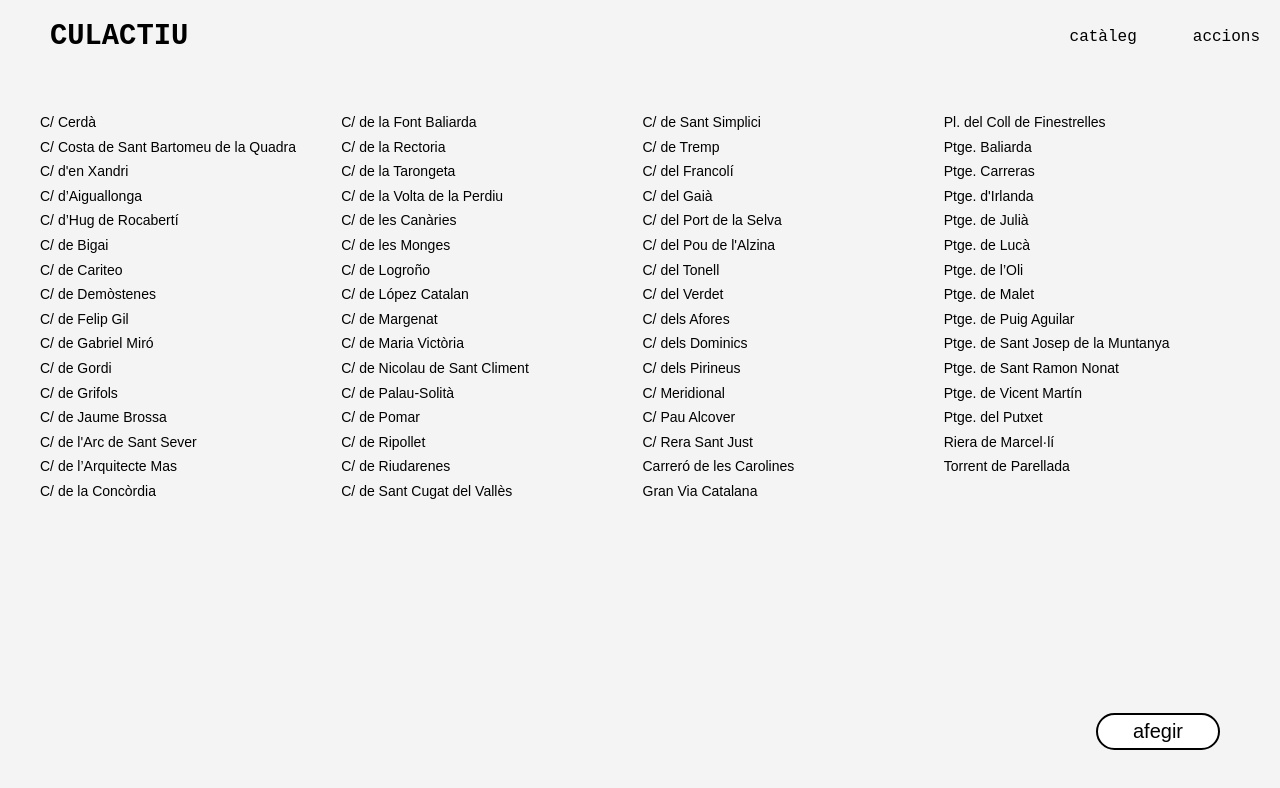
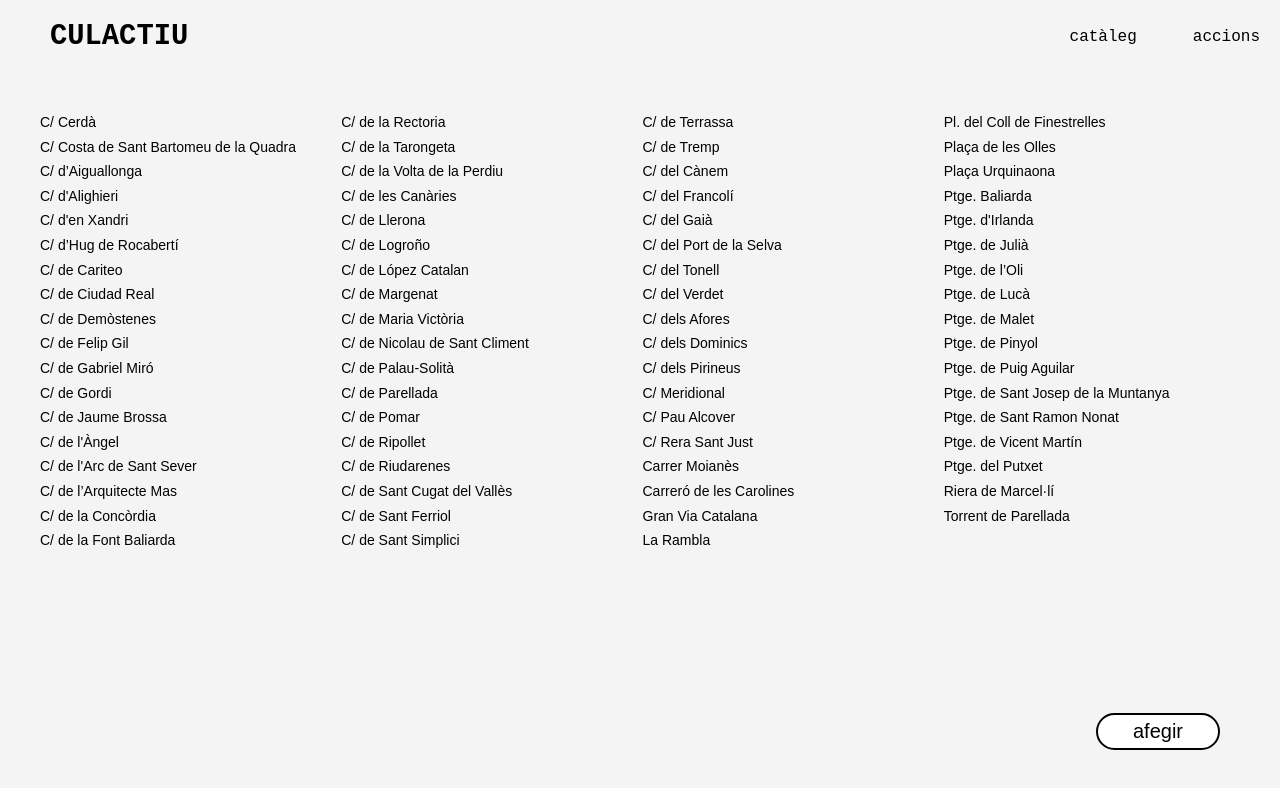
Before and after one commit to sboschraga/culactiu-web, a React (Create React App) app in the folder client/: page /cataleg in a window 1280 px wide. Shown: the top 788 px of the page. Built offline with nearby package versions, Linux system fonts and the light colour scheme; a web font is replaced by a local one.

Commit message:
Part 1: Només codi

```diff
--- a/client/src/data/infoCarrers.js
+++ b/client/src/data/infoCarrers.js
@@ -114,7 +114,7 @@
     lon: 2.181049643017582,
     fotos: ["null", "null"],
     simbols: [
-      "/simbols/1ele.png",
+      "/simbols/1linea.png",
       "/simbols/2mes15.png",
       "/simbols/3paret.png",
       "/simbols/4privat.png",
@@ -166,6 +166,18 @@
       "/simbols/2mes15.png",
       "/simbols/3valla.png",
       "/simbols/4privat.png",
+      "/simbols/5ambdues.png"
+    ]
+  },
+  "C/ de Ciudad Real": {
+    lat: 41.40373541586898,
+    lon: 2.159143219515575,
+    fotos: ["null", "null"],
+    simbols: [
+      "/simbols/1linea.png",
+      "/simbols/2mes15.png",
+      "/simbols/3porta.png",
+      "/simbols/4públic.png",
       "/simbols/5ambdues.png"
     ]
   },
@@ -225,7 +237,7 @@
       "/simbols/1linea.png",
       "/simbols/2mes15.png",
       "/simbols/3paret.png",
-      "simb/simbols/4públic.pngol4",
+      "simb/simbols/4públic.png",
       "/simbols/5ambdues.png"
     ]
   },
@@ -241,6 +253,30 @@
       "/simbols/5ambdues.png"
     ]
   },
+  "C/ de Terrassa": {
+    lat: 41.40011834244361,
+    lon: 2.1635498425987008,
+    fotos: ["null", "null"],
+    simbols: [
+      "/simbols/1linea.png",
+      "/simbols/2mes15.png",
+      "/simbols/3porta.png",
+      "/simbols/4públic.png",
+      "/simbols/5peatonal.png"
+    ]
+  },
+  "Ptge. de l’Oli": {
+    lat: 41.38486990940606,
+    lon: 2.1785662819454026,
+    fotos: ["/img/Ciutat-vella/carrer-de-loli_ciutat_vella.jpg", "/img/Ciutat-vella/carrer-de-loli_2_ciutat-vella.jpg"],
+    simbols: [
+      "/simbols/1linea.png",
+      "/simbols/2mes15.png",
+      "/simbols/3porta.png",
+      "/simbols/4públic.png",
+      "/simbols/5ambdues.png"
+    ]
+  },
   "C/ de Logroño": {
     lat: 41.44050235020748,
     lon: 2.1570647898075523,
@@ -250,7 +286,7 @@
       "/simbols/2mes15.png",
       "/simbols/3valla.png",
       "/simbols/4públic.png",
-      "/simbols/5peatonal.png"
+      "/simbols/5ambdues.png"
     ]
   },
   "C/ de la Font Baliarda": {
@@ -289,9 +325,9 @@
       "/simbols/5ambdues.png"
     ]
   },
-  "C/ de Grifols": {
-    lat: 41.427648709195665,
-    lon: 2.1599186262859384,
+  "C/ d'Alighieri": {
+    lat: 41.427633157559505,
+    lon: 2.157228248553096,
     fotos: ["null", "null"],
     simbols: [
       "/simbols/1linea.png",
@@ -319,10 +355,10 @@
     fotos: ["null", "null"],
     simbols: [
       "/simbols/1linea.png",
-      "/simbols/2menys15.png",
-      "/simbols/3paret.png",
-      "/simbols/4privat.png",
-      "/simbols/5peatonal.png"
+      "/simbols/2mes15.png",
+      "/simbols/3porta.png",
+      "/simbols/4públic.png",
+      "/simbols/5ambdues.png"
     ]
   },
   "Ptge. de Sant Ramon Nonat": {
@@ -379,7 +415,7 @@
     fotos: ["null", "null"],
     simbols: [
       "/simbols/1linea.png",
-      "simb/simbols/2menys15.pngol2",
+      "simb/simbols/2menys15.png",
       "/simbols/3porta.png",
       "/simbols/4públic.png",
       "/simbols/5ambdues.png"
@@ -394,17 +430,17 @@
       "/simbols/2menys15.png",
       "/simbols/3porta.png",
       "/simbols/4públic.png",
-      "simb/simbols/5peatonal.pngol5"
+      "simb/simbols/5peatonal.png"
     ]
   },
-  "Ptge. Carreras": {
-    lat: 41.45683504455201,
-    lon: 2.181884727189601,
+  "C/ de Llerona": {
+    lat: 41.45683948880206,
+    lon: 2.182384290968574,
     fotos: ["null", "null"],
     simbols: [
       "/simbols/1linea.png",
       "/simbols/2menys15.png",
-      "/simbols/3valla.png",
+      "/simbols/3porta.png",
       "/simbols/4públic.png",
       "/simbols/5ambdues.png"
     ]
@@ -463,7 +499,7 @@
     fotos: ["/img/Sant-Andreu/Carrer-de-tremp-1_Sant-Andreu.jpg", "/img/Sant-Andreu/Carrer-de-tremp-2_Sant-Andreu.jpg", "/img/Sant-Andreu/Carrer-de-tremp-3_Sant-Andreu.jpg"],
     simbols: [
       "/simbols/1ele.png",
-      "/simbols/2mes15.png",
+      "/simbols/2menys15.png",
       "/simbols/3paret.png",
       "/simbols/4públic.png",
       "/simbols/5ambdues.png"
@@ -517,18 +553,6 @@
       "/simbols/5ambdues.png"
     ]
   },
-  "Torrent de Parellada": {
-    lat: 41.43220110347789,
-    lon: 2.1880854347440897,
-    fotos: ["/img/Sant-Andreu/Torrent-de-parellada-1_Sant-Andreu.jpg", "/img/Sant-Andreu/Torrent-de-parellada-2_Sant-Andreu.jpg"],
-    simbols: [
-      "/simbols/1linea.png",
-      "/simbols/2mes15.png",
-      "/simbols/3paret.png",
-      "/simbols/4públic.png",
-      "/simbols/5ambdues.png"
-    ]
-  },
   "C/ de Parellada": {
     lat: 41.43220110347789,
     lon: 2.1880854347440897,
@@ -539,6 +563,18 @@
       "/simbols/3paret.png",
       "/simbols/4públic.png",
       "/simbols/5peatonal.png"
+    ]
+  },
+  "Torrent de Parellada": {
+    lat: 41.43220110347789,
+    lon: 2.1880854347440897,
+    fotos: ["/img/Sant-Andreu/Carrer-de-parellada-1_Sant-Andreu.jpg", "/img/Sant-Andreu/Carrer-de-parellada-2_Sant-Andreu.jpg"],
+    simbols: [
+      "/simbols/1linea.png",
+      "/simbols/2mes15.png",
+      "/simbols/3paret.png",
+      "/simbols/4públic.png",
+      "/simbols/5ambdues.png"
     ]
   },
   "Ptge. d'Irlanda": {
@@ -559,7 +595,7 @@
     fotos: ["/img/Sant-Andreu/Carrer-dels-afores-1_Sant-Andreu.jpg", "/img/Sant-Andreu/Carrer-dels-afores-2_Sant-Andreu.jpg"],
     simbols: [
       "/simbols/1linea.png",
-      "/simbols/2mes15.png",
+      "/simbols/2menys15.png",
       "/simbols/3porta.png",
       "/simbols/4públic.png",
       "/simbols/5ambdues.png"
@@ -577,9 +613,9 @@
       "/simbols/5ambdues.png"
     ]
   },
-  "C/ del Pou de l'Alzina": {
-    lat: 41.43266965724075,
-    lon: 2.201631536994376,
+  "C/ del Cànem": {
+    lat: 41.43120892263455,
+    lon:  2.202984087801306,
     fotos: ["null", "null"],
     simbols: [
       "/simbols/1linea.png",
@@ -625,6 +661,18 @@
       "/simbols/5peatonal.png"
     ]
   },
+    "Ptge. de Pinyol": {
+    lat: 41.413665707177785,
+    lon: 2.1875936226282415,
+    fotos: ["null", "null"],
+    simbols: [
+      "/simbols/1linea.png",
+      "/simbols/2menys15.png",
+      "/simbols/3paret.png",
+      "/simbols/4privat.png",
+      "/simbols/5peatonal.png"
+    ]
+  },
   "C/ Meridional": {
     lat: 41.40782657976715,
     lon: 2.1870322448574115,
@@ -635,6 +683,18 @@
       "/simbols/3paret.png",
       "/simbols/4públic.png",
       "/simbols/5ambdues.png"
+    ]
+  },
+  "C/ de Sant Ferriol": {
+    lat: 41.37266533174366,
+    lon: 2.1474415955493393,
+    fotos: ["null", "null"],
+    simbols: [
+      "/simbols/1linea.png",
+      "/simbols/2mes15.png",
+      "/simbols/3paret.png",
+      "/simbols/4públic.png",
+      "/simbols/5peatonal.png"
     ]
   },
   "C/ del Gaià": {
@@ -757,18 +817,6 @@
       "/simbols/5ambdues.png"
     ]
   },
-  "C/ de Bigai": {
-    lat: 41.40566005248056,
-    lon: 2.133749998405805,
-    fotos: ["null", "null"],
-    simbols: [
-      "/simbols/1linea.png",
-      "/simbols/2mes15.png",
-      "/simbols/3valla.png",
-      "/simbols/4públic.png",
-      "/simbols/5ambdues.png"
-    ]
-  },
   "C/ de les Canàries": {
     lat: 41.40533168309466,
     lon: 2.1247430963679292,
--- a/client/src/pages/Cataleg.jsx
+++ b/client/src/pages/Cataleg.jsx
@@ -1,40 +1,26 @@
 import React from "react";
-import { Link } from "react-router-dom"; // <--- Assegura't de tenir això importat
+import { Link } from "react-router-dom";
+import infoCarrers from "../data/infoCarrers"; // 1. IMPORTEM LES DADES REALS
 import "./Cataleg.css";
 
-const streets = [
-  "C/ Cerdà", "C/ Costa de Sant Bartomeu de la Quadra", "C/ d'en Xandri", "C/ d’Aiguallonga",
-  "C/ d’Hug de Rocabertí", "C/ de Bigai", "C/ de Cariteo", "C/ de Demòstenes",
-  "C/ de Felip Gil", "C/ de Gabriel Miró", "C/ de Gordi", "C/ de Grifols",
-  "C/ de Jaume Brossa", "C/ de l'Arc de Sant Sever", "C/ de l’Arquitecte Mas", "C/ de la Concòrdia",
-  "C/ de la Font Baliarda", "C/ de la Rectoria", "C/ de la Tarongeta", "C/ de la Volta de la Perdiu",
-  "C/ de les Canàries", "C/ de les Monges", "C/ de Logroño", "C/ de López Catalan",
-  "C/ de Margenat", "C/ de Maria Victòria", "C/ de Nicolau de Sant Climent", "C/ de Palau-Solità",
-  "C/ de Pomar", "C/ de Ripollet", "C/ de Riudarenes", "C/ de Sant Cugat del Vallès",
-  "C/ de Sant Simplici", "C/ de Tremp", "C/ del Francolí", "C/ del Gaià",
-  "C/ del Port de la Selva", "C/ del Pou de l'Alzina", "C/ del Tonell", "C/ del Verdet",
-  "C/ dels Afores", "C/ dels Dominics", "C/ dels Pirineus", "C/ Meridional",
-  "C/ Pau Alcover", "C/ Rera Sant Just", "Carreró de les Carolines", "Gran Via Catalana",
-  "Pl. del Coll de Finestrelles", "Ptge. Baliarda", "Ptge. Carreras", "Ptge. d'Irlanda",
-  "Ptge. de Julià", "Ptge. de Lucà", "Ptge. de l’Oli", "Ptge. de Malet",
-  "Ptge. de Puig Aguilar", "Ptge. de Sant Josep de la Muntanya", "Ptge. de Sant Ramon Nonat",
-  "Ptge. de Vicent Martín", "Ptge. del Putxet", "Riera de Marcel·lí", "Torrent de Parellada"
-];
+function Cataleg() {
 
-function Cataleg() {
+  // 2. GENEREM LA LLISTA AUTOMÀTICAMENT
+  // Object.keys agafa tots els noms (ex: "La Rambla", "C/ Cerdà"...) del fitxer
+  // .sort() els ordena alfabèticament
+  const streets = Object.keys(infoCarrers).sort((a, b) => a.localeCompare(b));
+
   return (
     <div className="catalog-container">
-      {/* HEM ESBORRAT EL HEADER PERQUÈ JA SURT A APP.JS */}
 
       {/* GRAELLA DE CARRERS AMB ENLLAÇOS */}
       <div className="streets-grid">
         {streets.map((street, index) => (
-          /* ARA ÉS UN LINK UN ALTRE COP */
           <Link
             key={index}
             to={`/carrer/${encodeURIComponent(street)}`}
             className="street-item"
-            style={{ textDecoration: 'none', color: 'inherit', display: 'block' }} // Estil inline per evitar blau/subratllat lleig
+            style={{ textDecoration: 'none', color: 'inherit', display: 'block' }}
           >
             {street}
           </Link>
```
